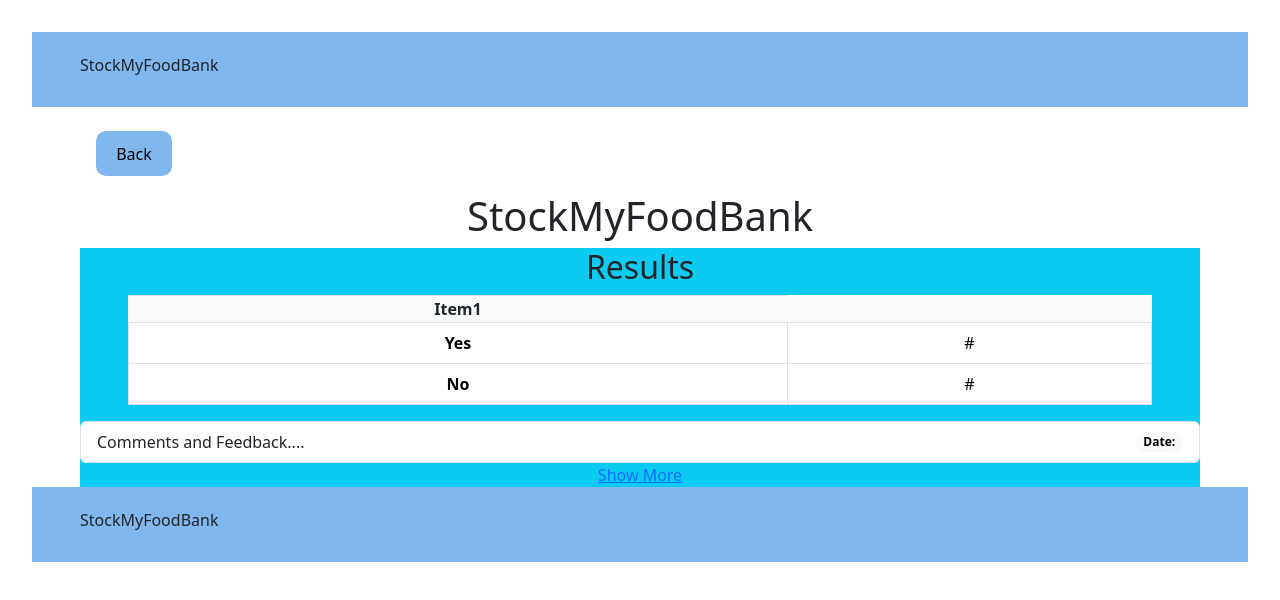
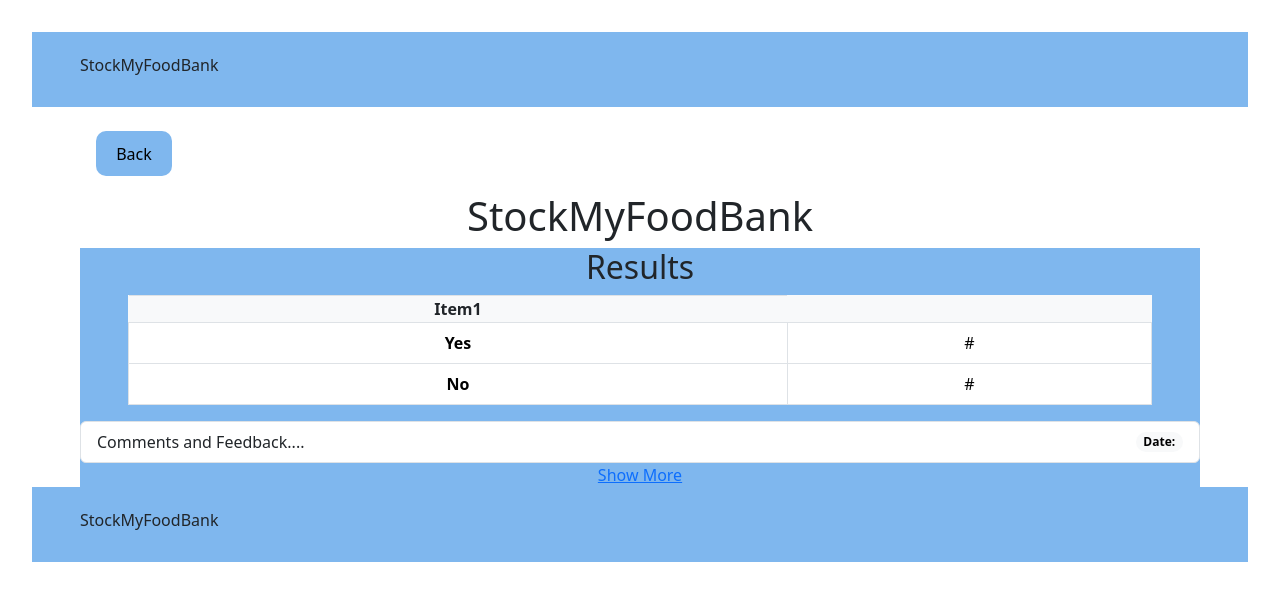
Before and after one commit to stock-my-food-bank/foodBank, a React (Vite) app in the folder Client/: page /results in a window 1280 px wide. Shown: the top 600 px of the page. Built offline with nearby package versions, Linux system fonts and the light colour scheme; no server answers.

Commit message:
Results Page background color changed to light blue

```diff
--- a/Client/src/Components/RPComponents/ResultsPage.jsx
+++ b/Client/src/Components/RPComponents/ResultsPage.jsx
@@ -31,7 +31,7 @@ function ResultsPage() {
             </h1>
 
 
-            <div className="Container-fluid bg-info ms-5 me-5">
+            <div className="Container-fluid Stock-Color ms-5 me-5">
                 <h2>
                     Results
                 </h2>
```
